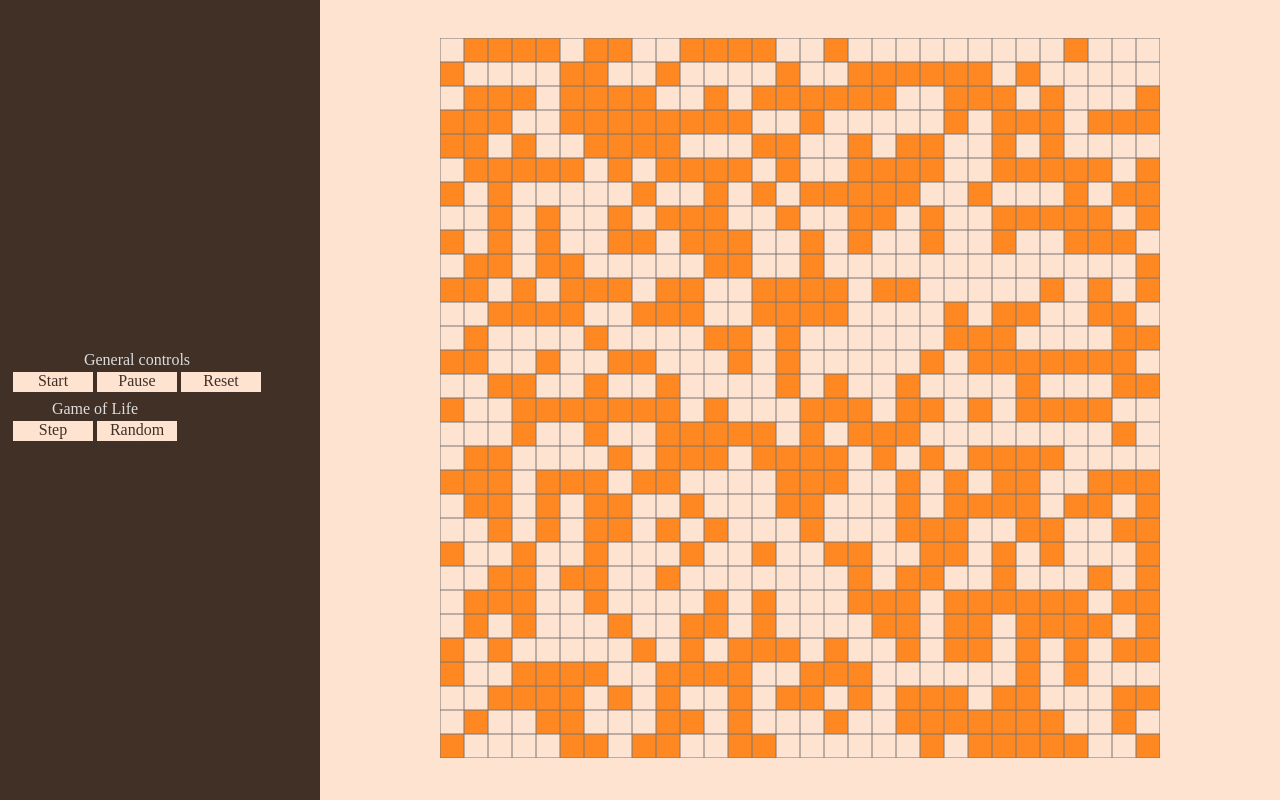
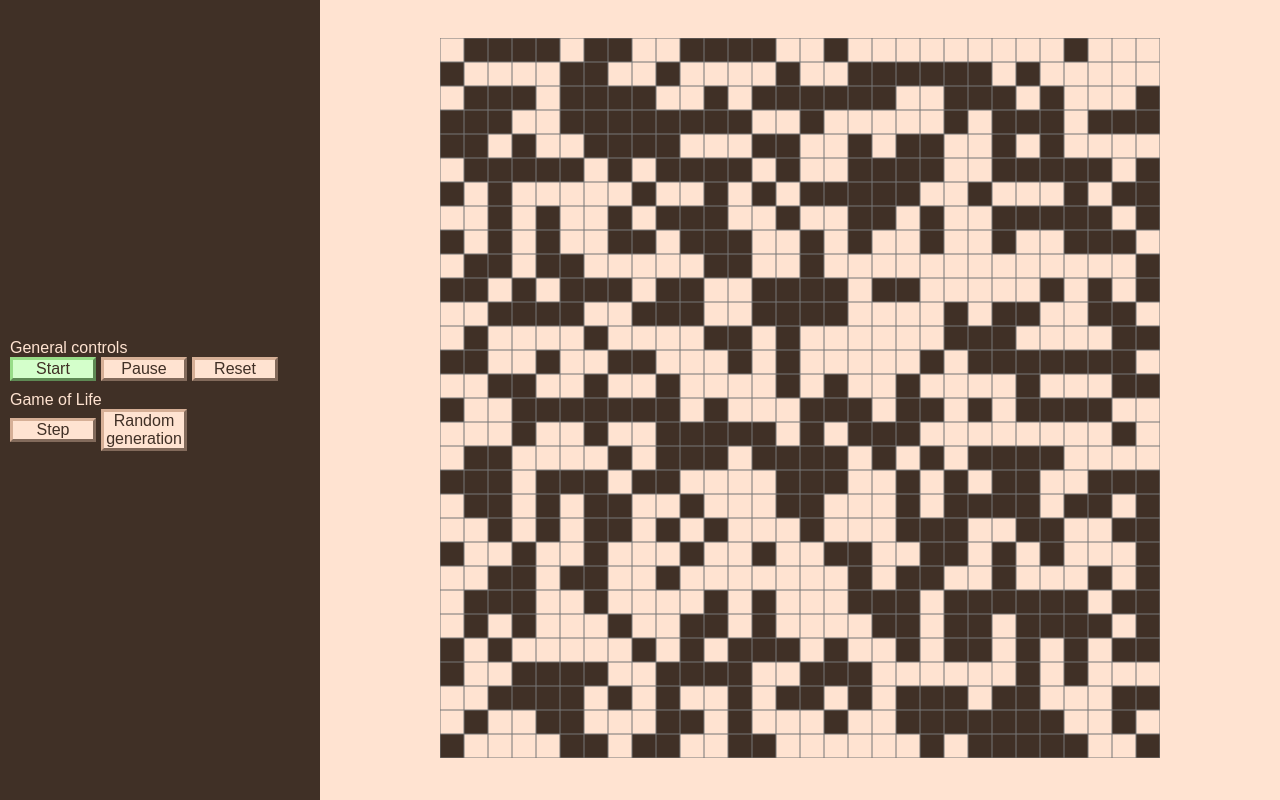
Before and after one commit to AlexVeprev/JavaScript_MiniGames, a plain HTML site: page index.html in a window 1280 px wide. Drawn offline with Linux system fonts and the light colour scheme.

Commit message:
General UI: update styles

```diff
--- a/MatrixPainter.js
+++ b/MatrixPainter.js
@@ -24,7 +24,7 @@ function MatrixPainter(canvas, matrix, width, height) {
 
   function drawActiveElements() {
     context.clearRect(0, 0, canvas.width, canvas.height);
-    context.fillStyle   = "#F82"; // Fill active cell color.
+    context.fillStyle   = "#403026"; // Fill active cell color.
     for (var i = 0; i < size.x; i++) {
       for (var j = 0; j < size.y; j++) {
         if (self.matrix[i][j] == 1) {
--- a/index.html
+++ b/index.html
@@ -93,7 +93,7 @@
         <table id="general_controls">
           <caption>General controls</caption>
           <tr>
-            <td><div class="button" onclick="startTimer();" >Start</div></td>
+            <td><div class="button" onclick="startTimer();" id="btn_start" >Start</div></td>
             <td><div class="button" onclick="stopTimer();"  >Pause</div></td>
             <td><div class="button" onclick="reset();"      >Reset</div></td>
           </tr>
--- a/style.css
+++ b/style.css
@@ -1,15 +1,37 @@
 body {
   color: #DDD;
+  font-family: Arial;
+}
+
+#controls {
+  padding: 10px;
+  text-align: center;
+  background-color: #403026;
+  width: 300px;
+  height: 100%
+}
+
+#controls caption {
+  color: #ffe3d1;
+  text-align: left;
+}
+
+#controls table {
+  border-collapse: collapse;
+}
+
+#controls td {
+  padding: 0 5px 5px 0;
 }
 
 .button {
   width: 80px;
-  height: 20px;
   color: #403026;
   background-color: #ffe3d1;
   margin: auto;
   cursor: pointer;
   margin-bottom: 5px;
+  border: 3px outset #d6af96;
 
   -webkit-touch-callout: none; /* iOS Safari */
   -webkit-user-select: none;   /* Chrome/Safari/Opera */
@@ -18,6 +40,11 @@ body {
   -ms-user-select: none;       /* Internet Explorer/Edge */
   user-select: none;           /* Non-prefixed version, currently
                                   not supported by any browser */
+}
+
+#btn_start {
+  background-color: #d4ffcb;
+  border-color: #98dd88;
 }
 
 #content {
@@ -34,11 +61,3 @@ body {
   text-align: center;
   height: 100%
 }
-
-#controls {
-  padding: 10px;
-  text-align: center;
-  background-color: #403026;
-  width: 300px;
-  height: 100%
-}
```
